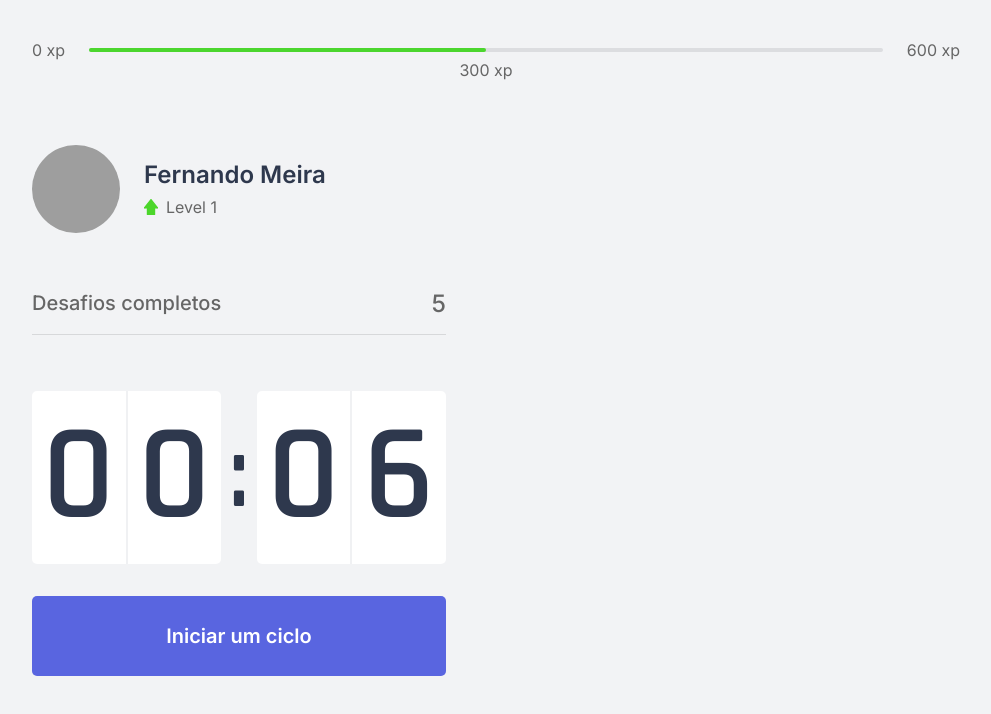
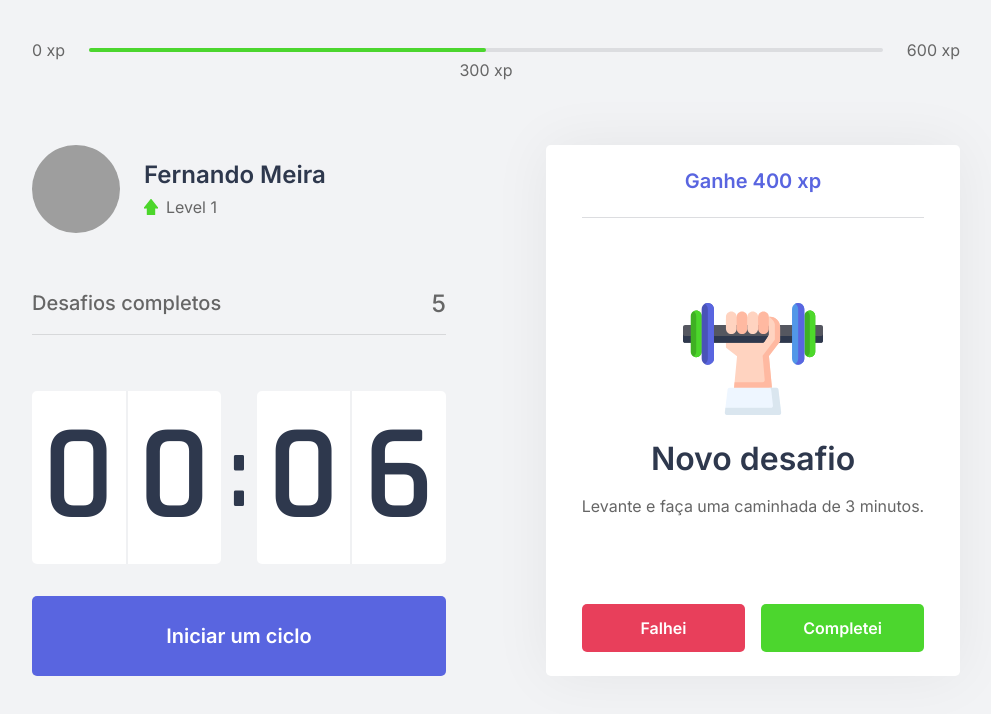
Before and after one commit to fernando-meira/nlw4, a Next.js app: page / in a window 1280 px wide. Shown: the top 714 px of the page, without its empty margins (144-1135 px from the left). Built offline with nearby package versions, Linux system fonts and the light colour scheme; grey boxes are pictures that could not be loaded.

Commit message:
feat: 🎸 Finished home layout

```diff
--- /dev/null
+++ b/src/components/ChallengeActive/index.tsx
@@ -0,0 +1,28 @@
+import colors from '../../themes/colors';
+import * as S from './styles';
+
+export function ChallengeActive() {
+  return (
+    <S.Container>
+      <header>Ganhe 400 xp</header>
+
+      <main>
+        <img src="icons/body.svg" alt="Body" />
+
+        <strong>Novo desafio</strong>
+
+        <p>Levante e faça uma caminhada de 3 minutos.</p>
+      </main>
+
+      <footer>
+        <S.ChallengeButton type="button" backgroundColor={colors.red}>
+          Falhei
+        </S.ChallengeButton>
+
+        <S.ChallengeButton type="button">
+          Completei
+        </S.ChallengeButton>
+      </footer>
+    </S.Container>
+  )
+};
--- /dev/null
+++ b/src/components/ChallengeActive/styles.ts
@@ -0,0 +1,78 @@
+import styled from 'styled-components';
+
+import colors from '../../themes/colors';
+
+interface IButtonProps {
+  backgroundColor?: string;
+}
+
+export const Container = styled.div`
+  height: 100%;
+
+  display: flex;
+  align-items: center;
+  flex-direction: column;
+
+  header {
+    width: 100%;
+
+    padding: 0 2rem 1.5rem;
+    border-bottom: 1px solid ${colors.grayLine};
+
+    display: flex;
+    align-items: center;
+    justify-content: center;
+
+    font-weight: 600;
+    font-size: 1.25rem;
+    color: ${colors.blue};
+  }
+
+  main {
+    flex: 1;
+    display: flex;
+    align-items: center;
+    flex-direction: column;
+    justify-content: center;
+
+    > strong {
+      margin: 1.5rem 0 1rem;
+
+      font-size: 2rem;
+      font-weight: 600;
+      color: ${colors.title};
+    }
+
+    > p {
+      line-height: 1.5;
+    }
+  }
+
+  footer {
+    width: 100%;
+
+    gap: 1rem;
+    display: grid;
+    grid-template-columns: 1fr 1fr;
+  }
+`;
+
+export const ChallengeButton = styled.button<IButtonProps>`
+  border: none;
+  height: 3rem;
+  border-radius: 5px;
+
+  display: flex;
+  align-items: center;
+  justify-content: center;
+
+  font-size: 1rem;
+  font-weight: 600;
+  color: ${colors.white};
+  transition: filter 0.3s;
+  background-color: ${({ backgroundColor }) => backgroundColor || colors.green};
+
+  :hover {
+    filter: brightness(0.9);
+  }
+`;
--- /dev/null
+++ b/src/components/ChallengeBox/index.tsx
@@ -0,0 +1,12 @@
+import * as S from './styles';
+import { ChallengeActive, ChallengeNotActive } from '../';
+
+export function ChallengeBox() {
+  const isActive = true;
+
+  return (
+    <S.Container>
+      {isActive ? <ChallengeActive /> : <ChallengeNotActive />}
+    </S.Container>
+  );
+};
--- /dev/null
+++ b/src/components/ChallengeBox/styles.ts
@@ -0,0 +1,17 @@
+import styled from 'styled-components';
+
+import colors from '../../themes/colors';
+
+export const Container = styled.div`
+  width: 100%;
+  height: 100%;
+  padding: 1.5rem 2rem;
+  border-radius: 0.3rem;
+  box-shadow: 0 0 60px rgba(0, 0, 0, 0.06);
+
+  display: flex;
+  align-items: center;
+  justify-content: center;
+
+  background-color: ${colors.white};
+`;
--- /dev/null
+++ b/src/components/ChallengeNotActive/index.tsx
@@ -0,0 +1,18 @@
+import * as S from './styles';
+
+export function ChallengeNotActive() {
+  return (
+    <S.Container>
+      <strong>Inicie um ciclo <br />
+      para receber desafios a
+      serem completados</strong>
+
+      <p>
+        <img src="icons/level-up.svg" alt="Level-Up" />
+
+        Complete-os e ganhe
+        experiência e avance de leve.
+      </p>
+    </S.Container>
+  )
+}
--- /dev/null
+++ b/src/components/ChallengeNotActive/styles.ts
@@ -0,0 +1,34 @@
+import styled from 'styled-components';
+
+import colors from '../../themes/colors';
+
+export const Container = styled.div`
+  padding: 4rem;
+
+  display: flex;
+  align-items: center;
+  flex-direction: column;
+  justify-content: center;
+
+  > strong {
+    margin-bottom: 2.5rem;
+
+    font-weight: 400;
+    font-size: 1.5rem;
+    text-align: center;
+    color: ${colors.text};
+  }
+
+  > p {
+    display: flex;
+    align-items: center;
+    justify-content: center;
+
+    font-size: 1rem;
+
+    img {
+      width: 32px;
+      margin-right: 1.5rem;
+    }
+  }
+`;
--- a/src/components/index.ts
+++ b/src/components/index.ts
@@ -1,6 +1,9 @@
 import { Profile } from './Profile';
 import { Countdown } from './Countdown';
 import { ExperienceBar } from './ExperienceBar';
+import { ChallengeBox } from './ChallengeBox';
+import { ChallengeActive } from './ChallengeActive';
+import { ChallengeNotActive } from './ChallengeNotActive';
 import { CompletedChallenges } from './CompletedChallenges';
 
-export { Profile, Countdown, ExperienceBar, CompletedChallenges };
+export { Profile, Countdown, ChallengeBox, ChallengeActive, ChallengeNotActive, ExperienceBar, CompletedChallenges };
--- a/src/pages/index.tsx
+++ b/src/pages/index.tsx
@@ -1,7 +1,7 @@
 import Head from 'next/head';
 
 import styles from '../styles/pages/Home.module.css';
-import { Profile, Countdown, ExperienceBar, CompletedChallenges } from '../components';
+import { Profile, Countdown, ExperienceBar, ChallengeBox, CompletedChallenges } from '../components';
 
 export default function Home() {
   return (
@@ -22,7 +22,7 @@ export default function Home() {
         </div>
 
         <div>
-
+          <ChallengeBox />
         </div>
       </section>
     </div>
```
